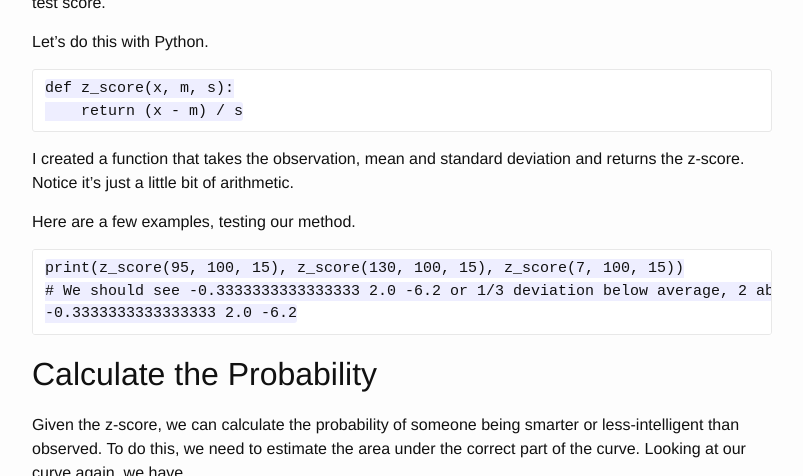
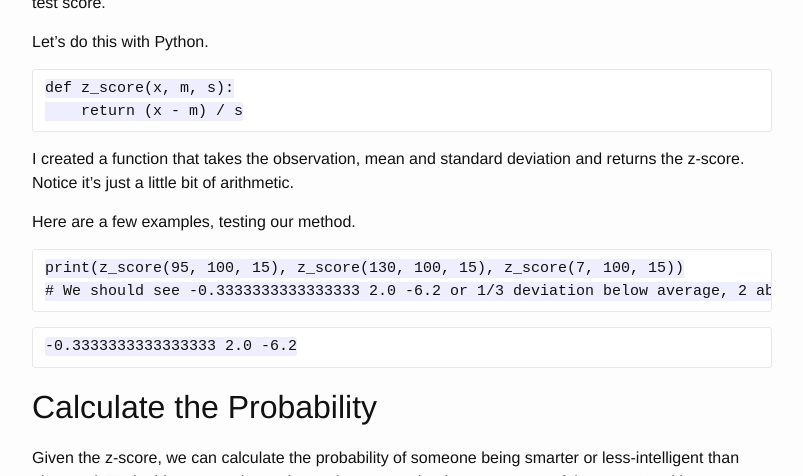
Before and after one commit to davidrichards/davidrichards.github.io, a Jekyll site: the page built from _posts/2015-9-21-gaussian-iq.markdown, in a window 1280 px wide and 900 px high, scrolled down 2063 px, cut to the strip 0-476 px from the top of the window. Shown: the whole strip, without its empty margins (238-1041 px from the left). Built offline with Jekyll 4.4.1, drawn with Linux system fonts in a browser that asks for light colours.

````diff
--- a/_posts/2015-9-21-gaussian-iq.markdown
+++ b/_posts/2015-9-21-gaussian-iq.markdown
@@ -59,12 +59,14 @@ I created a function that takes the observation, mean and standard deviation and
 
 Here are a few examples, testing our method.
 
+```
+print(z_score(95, 100, 15), z_score(130, 100, 15), z_score(7, 100, 15))
+# We should see -0.3333333333333333 2.0 -6.2 or 1/3 deviation below average, 2 above and 6.2 below.
+```
 
-    print(z_score(95, 100, 15), z_score(130, 100, 15), z_score(7, 100, 15))
-    # We should see -0.3333333333333333 2.0 -6.2 or 1/3 deviation below average, 2 above and 6.2 below.
-<br />
-    -0.3333333333333333 2.0 -6.2
-
+```
+-0.3333333333333333 2.0 -6.2
+```
 
 ## Calculate the Probability
 
````
